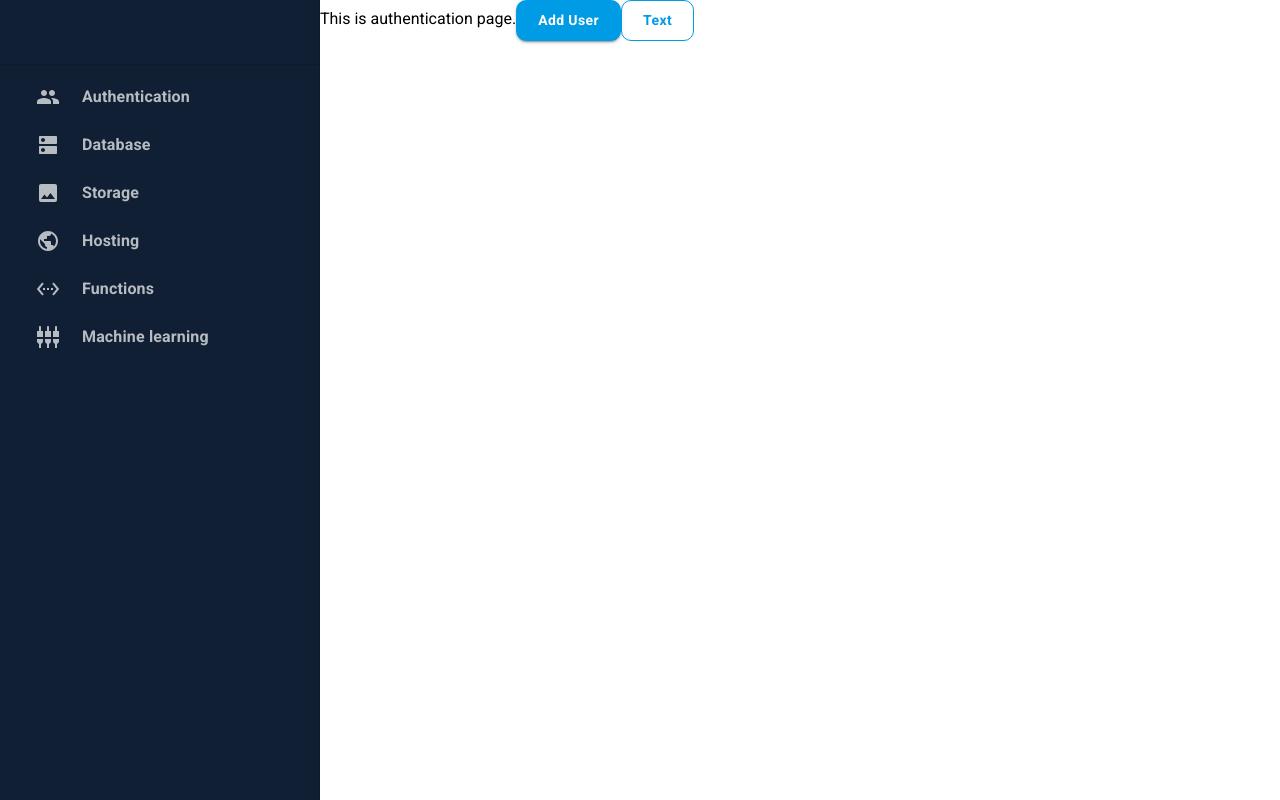
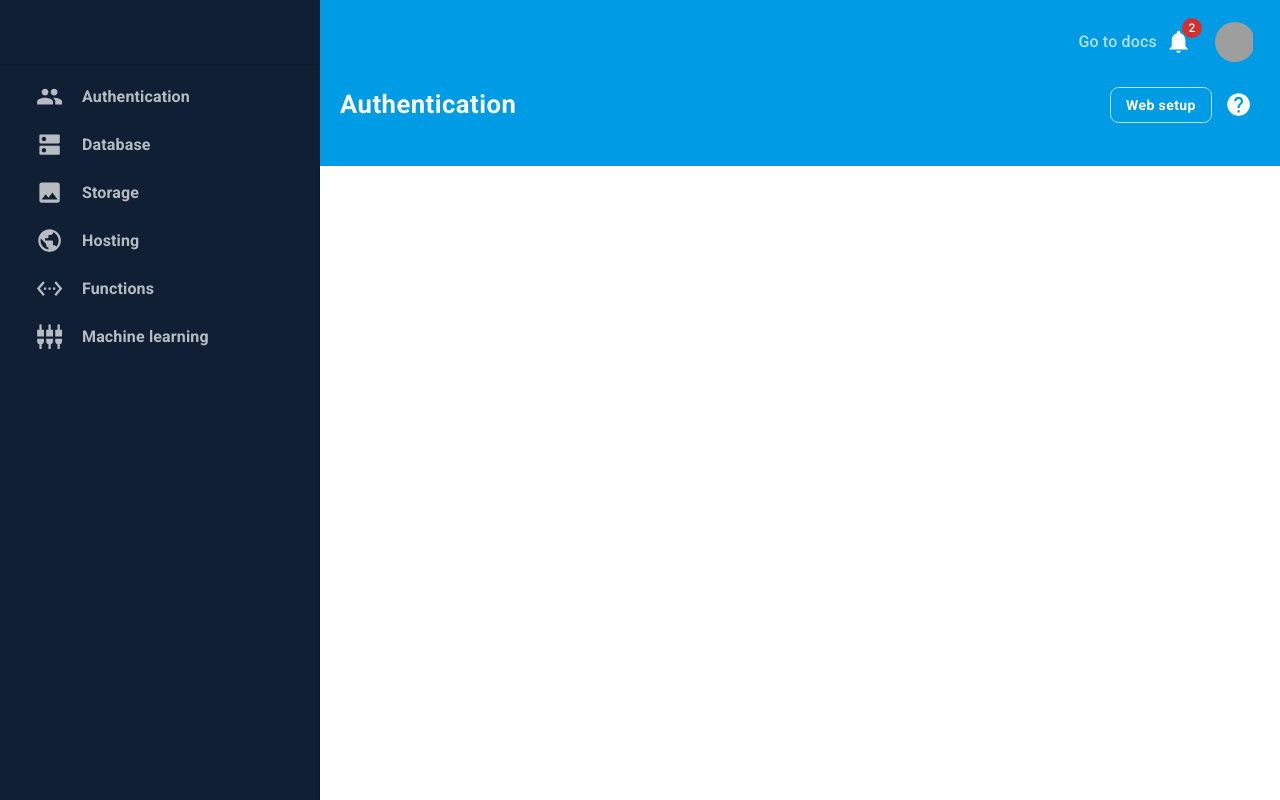
Before and after one commit to Amir-Bagjani/material-v5, a React (Create React App) app: page /authentication in a window 1280 px wide. Built offline with nearby package versions, Linux system fonts and the light colour scheme; grey boxes are pictures that could not be loaded.

Commit message:
heder finish

```diff
--- a/src/App.js
+++ b/src/App.js
@@ -1,14 +1,25 @@
 
 import { Grid } from "@mui/material";
-import { Outlet } from "react-router-dom";
+import { useEffect, useState } from "react";
+import { Outlet, useLocation } from "react-router-dom";
+import Header from "./components/Header";
 import Navbar from "./components/Navbar";
 
 
 
 
 function App() {
+  const [title, setTitle] = useState(null);
+  const location = useLocation();
+
+  useEffect(() => {
+    const parsedTitle = location.pathname.replace(/\W/g, ' ');
+    setTitle(parsedTitle);
+  }, [location]);
+
   return (
     <Grid container>
+      <Header title={title} />
       <Navbar />
       <Outlet />
     </Grid>
--- /dev/null
+++ b/src/components/CommonMenu.jsx
@@ -0,0 +1,23 @@
+import * as React from 'react';
+import Button from '@mui/material/Button';
+import Menu from '@mui/material/Menu';
+import MenuItem from '@mui/material/MenuItem';
+
+export default function CommonMenu({anchorEl, open, handleClose, notifications}) {
+
+
+  return (
+    <div>
+      <Menu
+        anchorEl={anchorEl}
+        open={open}
+        onClose={handleClose}
+
+      >
+        {notifications.map(i => (
+            <MenuItem key={i.id} onClick={handleClose}>{i.label}</MenuItem>
+        ))}
+      </Menu>
+    </div>
+  );
+}
--- /dev/null
+++ b/src/components/Header.jsx
@@ -0,0 +1,75 @@
+import CommonButton from "./CommonButton";
+import NotificationBell from "./NotificationBell";
+import { Avatar, Box, IconButton, Tooltip, Typography } from "@mui/material";
+import HelpOutlinedIcon from "@mui/icons-material/HelpOutlined";
+
+const headerStyles = {
+    wrapper: {
+        width: '100%',
+        display: 'flex',
+        flexDirection: 'column',
+        backgroundColor: '#009be5',
+        padding: '20px',
+    },
+    topRow: {
+        display: 'flex',
+        flexDirection: 'row',
+        justifyContent: 'end',
+        alignItems: 'center',
+        marginBottom: '20px',
+        '*': {
+            marginRight: '5px',
+        },
+    },
+    middleRow: {
+        display: 'flex',
+        flexDirection: 'row',
+        alignItems: 'center',
+        justifyContent: 'space-between',
+        marginBottom: '20px',
+        marginLeft: '320px',
+    },
+    link: {
+        fontWeight: 500,
+        color: 'rgba(255, 255, 255, 0.7)',
+        "&:hover": {
+            color: '#fff',
+            cursor: 'pointer',
+        },
+    },
+    webButton: {
+        marginRight: '5px',
+    },
+};
+
+const Header = ({ title }) => {
+  return (
+    <Box sx={headerStyles.wrapper}>
+      <Box sx={headerStyles.topRow}>
+        <Typography
+        sx={headerStyles.link}
+        >
+            Go to docs
+        </Typography>
+        <NotificationBell iconColor="white" />
+        <Avatar alt="Avatar" src="https://mui.com/static/images/avatar/1.jpg" />
+      </Box>
+      {/*second row*/}
+      <Box sx={headerStyles.middleRow}>
+        <Typography variant="h1" color="white">
+            {title}
+        </Typography>
+        <Box>
+            <CommonButton variant="outlined" sx={headerStyles.webButton}>Web setup</CommonButton>
+            <Tooltip title="Help">
+                <IconButton sx={headerStyles.helpIcon} color="white" >
+                    <HelpOutlinedIcon />
+                </IconButton>
+            </Tooltip>
+        </Box>
+      </Box>
+    </Box>
+  );
+};
+
+export default Header;
--- a/src/components/Navbar.jsx
+++ b/src/components/Navbar.jsx
@@ -10,12 +10,35 @@ import { useNavigate } from 'react-router-dom'
 
 import { mainNavbarItems } from './consts/navbarItems';
 
-import { navbarStyles } from './navbarStyles';
-
-const drawerWidth = 240;
+const navbarStyles = {
+  drawer: {
+      width: 320,
+      flexShrink: 0,
+      '& .MuiDrawer-paper': {
+          width: 320,
+          boxSizing: 'border-box',
+          backgroundColor: '#101F33',
+          color: 'rgba(255, 255, 255, 0.7)',
+      },
+      '& .Mui-selected': {
+          color: 'red',
+      },
+  },
+  icons: {
+      color: 'rgba(255, 255, 255, 0.7)!important',
+      marginLeft: '20px',
+  },
+  text: {
+      '& span': {
+          marginLeft: '-10px',
+          fontWeight: '600',
+          fontSize: '16px',
+      }
+  }
+};
 
 const Navbar = () => {
-    const navigate = useNavigate()
+  const navigate = useNavigate()
   return (
     <Drawer
     sx={navbarStyles.drawer}
--- /dev/null
+++ b/src/components/NotificationBell.jsx
@@ -0,0 +1,49 @@
+import React from "react";
+import { Notifications } from "@mui/icons-material";
+import { Badge, Box, IconButton, Tooltip } from "@mui/material";
+import CommonMenu from "./CommonMenu";
+
+const NotificationBell = ({ iconColor }) => {
+  const notifications = [
+    {id: 1, label: 'First Notification'},
+    {id: 2, label: 'second Notification'},
+  ]
+  const newNotif = `You have ${notifications.length} new notification(s)!`;
+  const noNotif = "No Notification";
+
+  const [anchorEl, setAnchorEl] = React.useState(null);
+  const open = Boolean(anchorEl);
+
+  const handleClick = (event) => {
+    setAnchorEl(event.currentTarget);
+  };
+  const handleClose = () => {
+    setAnchorEl(null);
+  };
+
+
+
+
+  return (
+    <div>
+      <Tooltip title={notifications.length ? newNotif : noNotif}>
+        <IconButton
+        color={iconColor}
+        onClick={notifications.length ? handleClick : null}
+        >
+          <Badge badgeContent={notifications.length} color="error">
+            <Notifications />
+          </Badge>
+        </IconButton>
+      </Tooltip>
+      <CommonMenu
+      anchorEl={anchorEl}
+      open={open}
+      handleClose={handleClose}
+      notifications={notifications}
+      />
+    </div>
+  );
+};
+
+export default NotificationBell;
--- a/src/components/navbarStyles.js
+++ /dev/null
@@ -1,26 +0,0 @@
-export const navbarStyles = {
-    drawer: {
-        width: 320,
-        flexShrink: 0,
-        '& .MuiDrawer-paper': {
-            width: 320,
-            boxSizing: 'border-box',
-            backgroundColor: '#101F33',
-            color: 'rgba(255, 255, 255, 0.7)',
-        },
-        '& .Mui-selected': {
-            color: 'red',
-        },
-    },
-    icons: {
-        color: 'rgba(255, 255, 255, 0.7)!important',
-        marginLeft: '20px',
-    },
-    text: {
-        '& span': {
-            marginLeft: '-10px',
-            fontWeight: '600',
-            fontSize: '16px',
-        }
-    }
-};
--- a/src/pages/Authentication/Authentication.js
+++ b/src/pages/Authentication/Authentication.js
@@ -1,39 +1,13 @@
-import Grid from '@mui/material/Grid';
-import CommonButton from '../../components/CommonButton'
+import { Grid } from "@mui/material";
+import Header from "../../components/Header";
 
-const buttonStyles = {
-    fontSize: '0.875rem',
-    fontWeight: 600,
-    textTransform: 'capitalize',
-    borderRadius: 2.5,
-    '&.MuiButton-contained': {
-        backgroundColor: '#009be5',
-        '&:hover': {
-            backgroundColor: '#006db3'
-        },
-    },
-    '&.MuiButton-outlined': {
-        color: "#009be5",
-        borderColor: '#009be5',
-        '&:hover': {
-            backgroundColor: 'transparent'
-        },
-    },
+
+const Authentication = () => {
+  return (
+    // <Grid item sx={{width: `100%`}}  >
+    <Grid item xs={8}  >
+    </Grid>
+  );
 };
 
-const Authentication = () => {
-
-    return (
-        <Grid item xs={8}>
-            This is authentication page.
-            <CommonButton size='large' variant='contained' sx={buttonStyles}>
-                Add user
-            </CommonButton>
-            <CommonButton size='large' variant='outlined' sx={buttonStyles} >
-                Text
-            </CommonButton>
-        </Grid>
-    )
-}
-
-export default Authentication
+export default Authentication;
--- a/src/styles/dashboardTheme.js
+++ b/src/styles/dashboardTheme.js
@@ -5,9 +5,46 @@ export const dashboardTheme = createTheme({
         MuiButton: {
             styleOverrides: {
                 root: {
-                    // backgroundColor: `brown !important`
-                }
-            }
-        }
-    }
-})
+                    fontSize: '0.875rem',
+                    fontWeight: 600,
+                    borderRadius: 8.5,
+                    textTransform: 'none',
+                    '&.MuiButton-contained': {
+                        backgroundColor: '#009be5',
+                        '&:hover': {
+                            backgroundColor: '#006db3'
+                        },
+                    },
+                    '&.MuiButton-outlined': {
+                        color: "#fff",
+                        borderColor: 'rgba(255, 255, 255, 0.7)',
+                        '&:hover': {
+                            backgroundColor: 'rgba(0, 0, 0, 0.04)'
+                        },
+                    },
+                },
+            },
+        },
+        MuiSvgIcon: {
+            styleOverrides: {
+                root: {
+                    fontSize: '1.7rem',
+                },
+            },
+        },
+    },
+    palette: {
+        white: {
+            main: '#fff',
+        },
+    },
+    typography: {
+        h1: {
+            fontSize: '1.6rem',
+            fontWeight: 600,
+            color: '#fff',
+            letterSpacing: '0.5px',
+            textTransform: 'capitalize',
+        },
+    },
+  });
```
